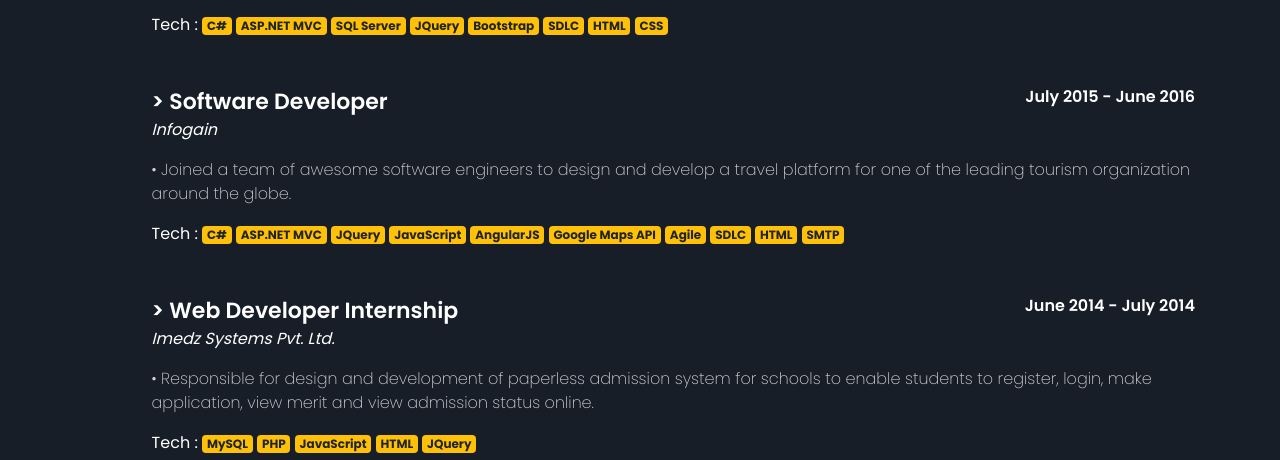
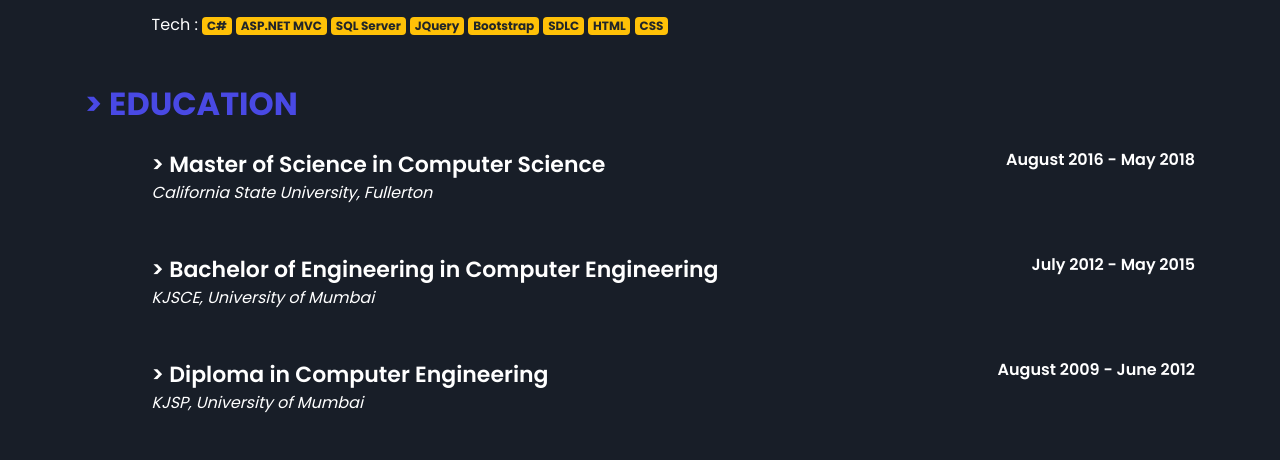
Before and after one commit to akshay0709/akshay0709.github.io, a plain HTML site: page index.html in a window 1280 px wide. Shown: the part 1460-1920 px from the top of the page. Drawn offline with nearby package versions, Linux system fonts and the light colour scheme.

Commit message:
Updated a few things

```diff
--- a/index.html
+++ b/index.html
@@ -170,62 +170,6 @@
                     class="badge badge-warning">JQuery</span> <span class="badge badge-warning">Bootstrap</span> <span
                     class="badge badge-warning">SDLC</span> <span class="badge badge-warning"></span> <span
                     class="badge badge-warning">HTML</span> <span class="badge badge-warning">CSS</span></p>
-              </div>
-            </div>
-          </div>
-          <div class="exp-main mt-5">
-            <div class="work-experience">
-              <div class="work-title">
-                <div class="position-dates">
-                  <div>
-                    > Software Developer
-                  </div>
-                  <div class="ml-auto work-dates">
-                    <span>July 2015 - June 2016</span>
-                  </div>
-                </div>
-              </div>
-              <div class="work-name">
-                Infogain
-              </div>
-              <div class="work-description mt-3">
-                <p>• Joined a team of awesome software engineers to design and develop a travel platform for one of the
-                  leading tourism organization around the globe.</p>
-              </div>
-              <div class="tech">
-                <p>Tech : <span class="badge badge-warning">C#</span> <span class="badge badge-warning">ASP.NET
-                    MVC</span> <span class="badge badge-warning">JQuery</span> <span
-                    class="badge badge-warning">JavaScript</span> <span class="badge badge-warning">AngularJS</span>
-                  <span class="badge badge-warning">Google Maps API</span> <span
-                    class="badge badge-warning">Agile</span> <span class="badge badge-warning">SDLC</span> <span
-                    class="badge badge-warning"></span> <span class="badge badge-warning">HTML</span> <span
-                    class="badge badge-warning">SMTP</span></p>
-              </div>
-            </div>
-          </div>
-          <div class="exp-main mt-5">
-            <div class="work-experience">
-              <div class="work-title">
-                <div class="position-dates">
-                  <div>
-                    > Web Developer Internship
-                  </div>
-                  <div class="ml-auto work-dates">
-                    <span>June 2014 - July 2014</span>
-                  </div>
-                </div>
-              </div>
-              <div class="work-name">
-                Imedz Systems Pvt. Ltd.
-              </div>
-              <div class="work-description mt-3">
-                <p>• Responsible for design and development of paperless admission system for schools to enable students
-                  to register, login, make application, view merit and view admission status online.</p>
-              </div>
-              <div class="tech">
-                <p>Tech : <span class="badge badge-warning">MySQL</span> <span class="badge badge-warning">PHP</span>
-                  <span class="badge badge-warning">JavaScript</span> <span class="badge badge-warning">HTML</span>
-                  <span class="badge badge-warning">JQuery</span></p>
               </div>
             </div>
           </div>
```
